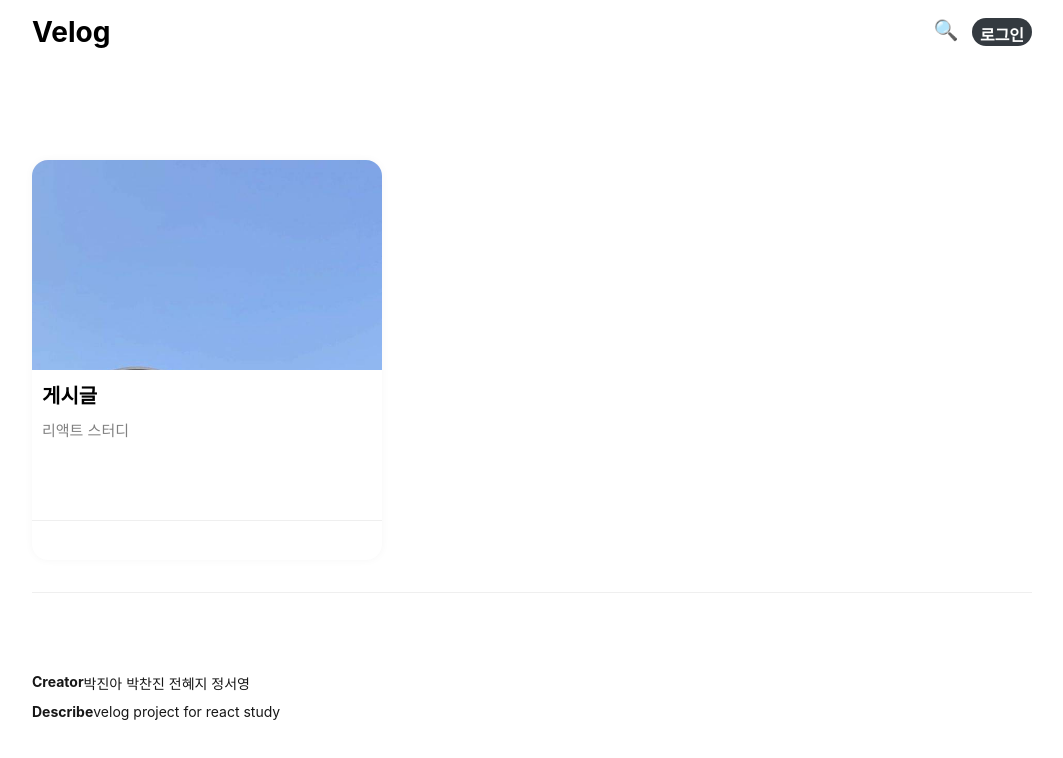
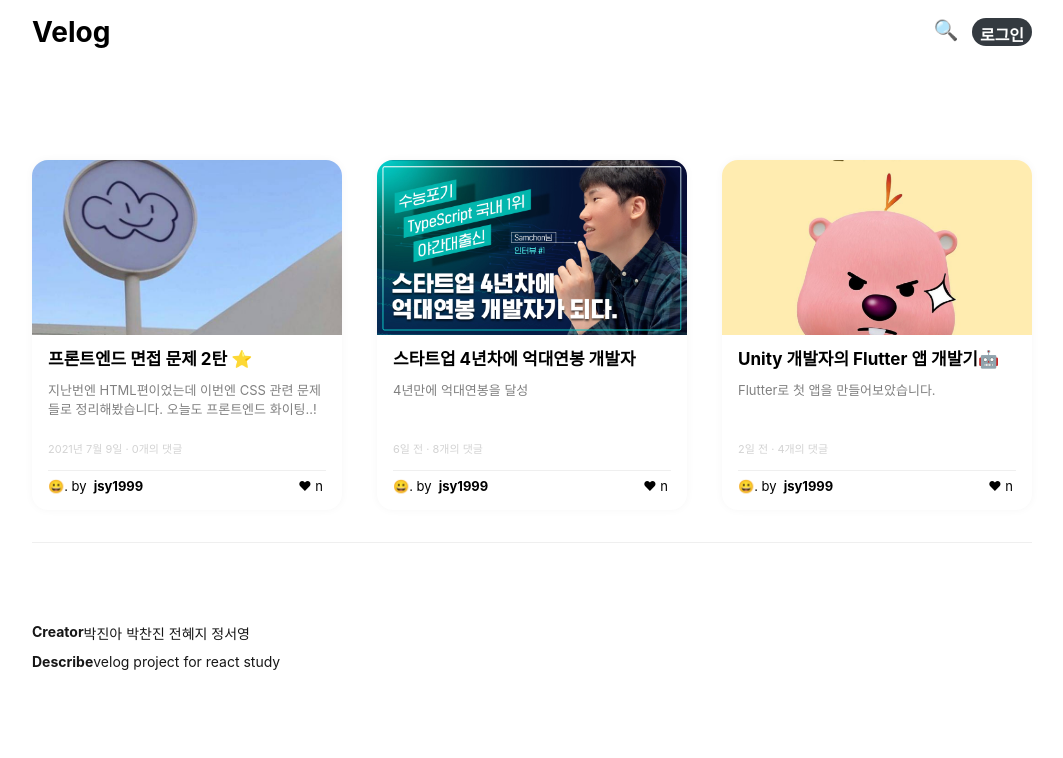
Before and after one commit to inf0craw1/velog, a React (Create React App) app: page / in a window 1280 px wide. Shown: the top 758 px of the page, without its empty margins (108-1171 px from the left). Built offline with nearby package versions, Linux system fonts and the light colour scheme.

Commit message:
post_commit

```diff
--- a/src/App.js
+++ b/src/App.js
@@ -1,47 +1,95 @@
+import React from "react";
 import "./containers/Header";
 import Header from "./containers/Header";
 import Body from "./components/Body";
-
 import "./css/App.css";
 import Footer from "./components/Footer";
 import styled from "styled-components";
 import smile from "./img/smile.jpg";
+import img2 from "./img/img_2.jpg";
+import rupi from "./img/rupi.png";
 
 const Img = styled.div`
-  height: 210px;
-  width: 350px;
+  width: 310px;
+  height: 175px;
   background-image: url(${smile});
-  background-size: cover;
+  background-size: 100% auto;
+  background-position: center;
   border-top-left-radius: 16px;
   border-top-right-radius: 16px;
+  margin-left: -1rem;
+`;
+const Img1 = styled.div`
+  width: 310px;
+  height: 175px;
+  background-image: url(${img2});
+  background-size: 100% auto;
+  background-position: center;
+  border-top-left-radius: 16px;
+  border-top-right-radius: 16px;
+  margin-left: -1rem;
+`;
+const Img2 = styled.div`
+  width: 310px;
+  height: 175px;
+  background-image: url(${rupi});
+  background-size: 100% auto;
+  background-position: center;
+  border-top-left-radius: 16px;
+  border-top-right-radius: 16px;
+  margin-left: -1rem;
 `;
 const Title = styled.h1`
   display: inline-block;
   list-style: none;
   margin-top: 10px;
-  margin-left: 10px;
   font-weight: bold;
-  font-size: 20px;
+  font-size: 17px;
 `;
 const Post = styled.div`
+  height: 60px;
   display: inline-block;
   list-style: none;
   margin-top: 10px;
-  margin-left: 10px;
   color: gray;
-  font-size: 15px;
+  font-size: 13px;
+`;
+const Info = styled.div`
+  width: 310px;
+  height: 10px;
+  position: static;
+  font-size: 11px;
+  color: lightgray;
 `;
 function App() {
   return (
     <div className="App">
       <Header></Header>
-      <div className="Body">
-        <Body>
+      <div className="container">
+        <Body className="item">
           <Img />
-          <Title> 게시글</Title>
-          <Post> 리액트 스터디 </Post>
+          <Title> 프론트엔드 면접 문제 2탄 ⭐️</Title>
+          <Post>
+            {" "}
+            지난번엔 HTML편이었는데 이번엔 CSS 관련 문제들로 정리해봤습니다.
+            오늘도 프론트엔드 화이팅..!{" "}
+          </Post>
+          <Info>2021년 7월 9일 · 0개의 댓글</Info>
+        </Body>
+        <Body className="item">
+          <Img1 />
+          <Title> 스타트업 4년차에 억대연봉 개발자</Title>
+          <Post> 4년만에 억대연봉을 달성 </Post>
+          <Info>6일 전 · 8개의 댓글</Info>
+        </Body>
+        <Body className="item">
+          <Img2 />
+          <Title> Unity 개발자의 Flutter 앱 개발기🤖</Title>
+          <Post> Flutter로 첫 앱을 만들어보았습니다. </Post>
+          <Info>2일 전 · 4개의 댓글</Info>
         </Body>
       </div>
+
       <Footer></Footer>
     </div>
   );
--- a/src/components/Body.js
+++ b/src/components/Body.js
@@ -2,9 +2,8 @@ import React from "react";
 import styled from "styled-components";
 
 const BodyBlock = styled.div`
-  width: 350px;
-  height: 400px;
-
+  width: 310px;
+  height: 350px;
   position: relative; /* 추후 박스 하단에 추가 버튼을 위치시키기 위한 설정 */
   background: white;
   border-radius: 16px;
@@ -14,19 +13,43 @@ const BodyBlock = styled.div`
 
   margin-top: 96px;
   margin-bottom: 32px;
-  display: flex;
+
+  display: inline-flex;
   flex-direction: column;
+
+  cursor: pointer;
+  padding-left: 1rem;
+  padding-right: 1rem;
 `;
 const Border = styled.div`
-  margin-top: 80px;
+  margin-top: 20px;
   border-top: 1px solid #efefef;
 `;
+const FooterBlock = styled.div`
+  margin-top: 7px;
+  width: 310px;
+  height: 10px;
+  font-size: 13px;
+`;
 function Body({ children }) {
+  const style = {
+    display: "flex",
+  };
   return (
-    <div style={{ display: "flex" }}>
+    <div>
       <BodyBlock>
         {children}
         <Border />
+        <FooterBlock>
+          <div style={style}>
+            <div className="search-button">😀 </div>
+            <div className="login-button"> . by </div>
+            <div style={{ width: "7px" }} />
+            <b>jsy1999</b>
+            <div style={{ width: "155px" }} />
+            <div>❤ n</div>
+          </div>
+        </FooterBlock>
       </BodyBlock>
     </div>
   );
--- a/src/css/App.css
+++ b/src/css/App.css
@@ -1,7 +1,7 @@
 * {
-    margin: 0;
-    padding: 0;
-    box-sizing: border-box;
+  margin: 0;
+  padding: 0;
+  box-sizing: border-box;
 }
 body {
   display: flex;
@@ -35,3 +35,11 @@ footer {
 .title_footer {
   font-weight: 700;
 }
+.container {
+  display: flex;
+  justify-content: space-between;
+}
+
+.item {
+  flex: 1;
+}
```
Also changed, not shown: src/components/HeaderRight.js (+4 -9 lines), src/img/img_2.jpg (added), src/img/rupi.png (added).
